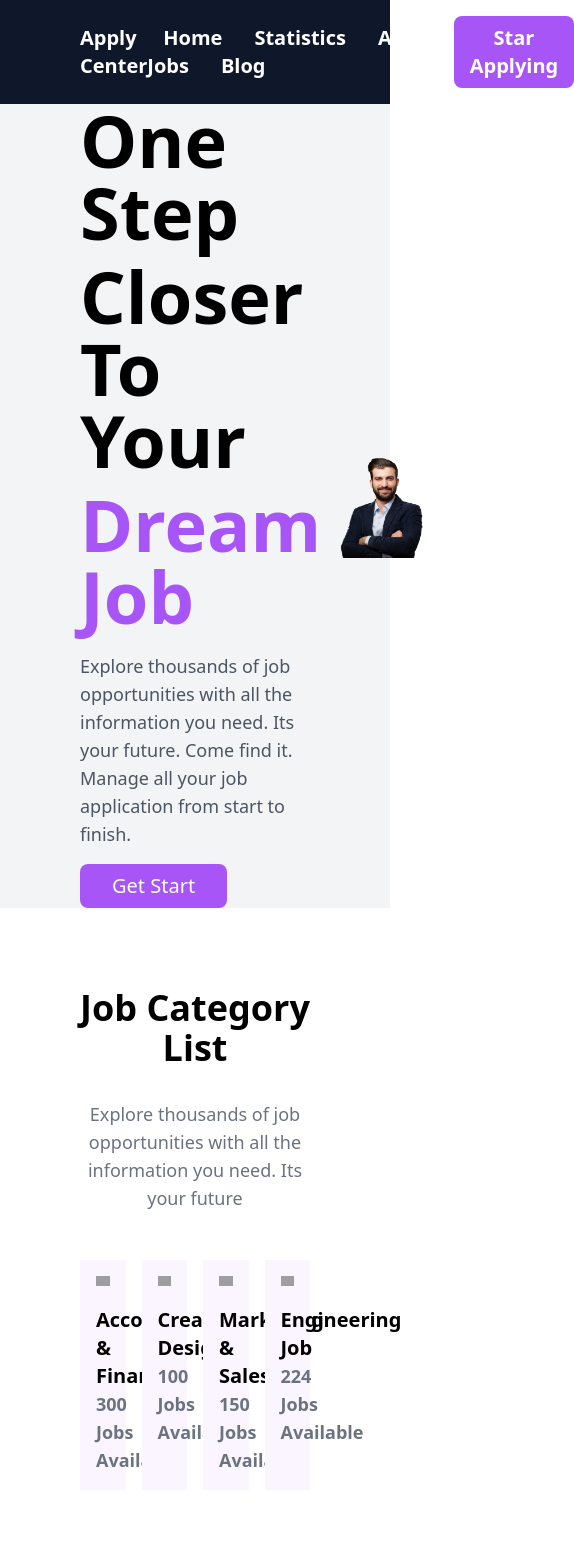
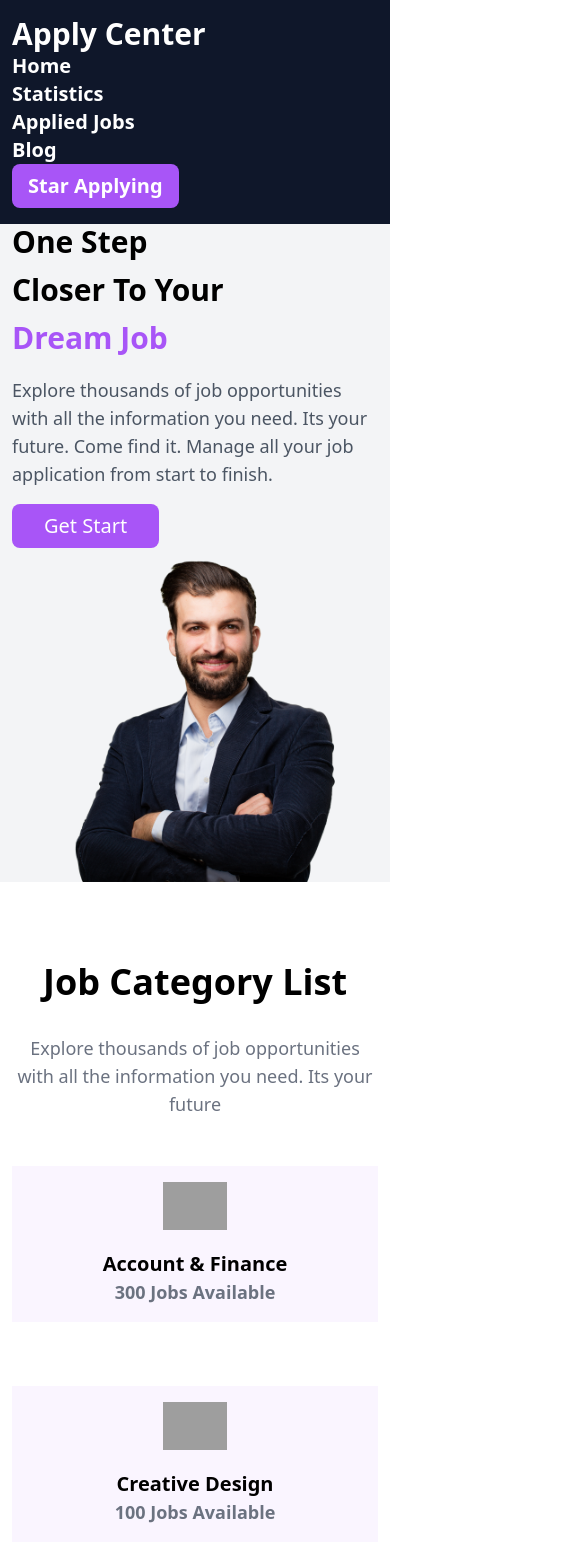
Before and after one commit to noornabi07/assignment-9, a React (Vite) app: page / in a window 390 px wide. Shown: the top 1568 px of the page, 574 px wide, since content can reach past the window. Built offline with nearby package versions, Linux system fonts and the light colour scheme; grey boxes are pictures that could not be loaded.

Commit message:
Home page mobile responsive done

```diff
--- a/package.json
+++ b/package.json
@@ -12,6 +12,7 @@
     "@fortawesome/fontawesome-svg-core": "^6.4.0",
     "@fortawesome/free-solid-svg-icons": "^6.4.0",
     "@fortawesome/react-fontawesome": "^0.2.0",
+    "@heroicons/react": "^2.0.17",
     "localforage": "^1.10.0",
     "match-sorter": "^6.3.1",
     "react": "^18.2.0",
--- a/src/components/Banner/Banner.jsx
+++ b/src/components/Banner/Banner.jsx
@@ -19,22 +19,22 @@ const Banner = () => {
     return (
         <div>
             {/* Banner section */}
-            <div className='flex justify-between items-center px-20 bg-gray-100'>
+            <div className='md:flex justify-between items-center px-3 md:px-20 bg-gray-100'>
                 <div>
-                    <p className='font-bold text-7xl '>One Step</p>
-                    <p className='font-bold text-7xl my-3'>Closer To Your</p>
-                    <p className='font-bold text-7xl text-purple-500'>Dream Job</p>
+                    <p className='font-bold text-3xl md:text-7xl '>One Step</p>
+                    <p className='font-bold text-3xl md:text-7xl my-3'>Closer To Your</p>
+                    <p className='font-bold text-3xl md:text-7xl text-purple-500'>Dream Job</p>
                     <p className='mt-5 text-lg text-gray-600'>Explore thousands of job opportunities with all the information you need. Its your future. Come find it. Manage all your job application from start to finish.</p>
                     <button className='bg-purple-500 py-2 px-8 rounded-lg mt-4 text-white text-xl'>Get Start</button>
                 </div>
-                <img className='w-2/4' src={img} alt="" />
+                <img className='md:w-2/4' src={img} alt="" />
             </div>
 
             {/* Job Category section */}
-            <div className='text-center mt-20 px-20 mb-10'>
+            <div className='text-center mt-20 px-3 md:px-20 mb-10'>
                 <h2 className='font-bold text-4xl mb-8'>Job Category List</h2>
                 <p className='font-semibol text-lg text-gray-500'>Explore thousands of job opportunities with all the information you need. Its your future</p>
-                <div className='grid grid-cols-4 gap-4'>
+                <div className='grid md:grid-cols-4 gap-4'>
                     {
                         category.map(category => <Category
                             key={category.id}
@@ -45,12 +45,12 @@ const Banner = () => {
             </div>
 
             {/* Feature section */}
-            <div className='mt-20 px-20'>
+            <div className='mt-20 md:px-20 px-3'>
                 <div className='text-center mb-16'>
                     <h2 className='font-bold text-4xl mb-4'>Featured Jobs</h2>
                     <p className='font-semibol text-lg text-gray-500'>Explore thousands of job opportunities with all the information you need. Its your future</p>
                 </div>
-                <div className='grid grid-cols-2 gap-5'>
+                <div className='grid md:grid-cols-2 gap-5'>
                     {
                         features.slice(0, 4).map(feature => <Feature
                             key={feature.id}
--- a/src/components/Feature/Feature.jsx
+++ b/src/components/Feature/Feature.jsx
@@ -17,11 +17,11 @@ const Feature = ({ feature }) => {
             <div className='flex gap-8'>
                 <div className='flex items-center'>
                     <FontAwesomeIcon className='text-xl font-bold text-gray-500 mr-2' icon={faLocationDot} />
-                    <p className='font-semibold text-xl text-gray-500'>{address}</p>
+                    <p className='font-semibold md:text-xl text-gray-500'>{address}</p>
                 </div>
                 <div className='flex items-center'>
                     <FontAwesomeIcon className='text-xl font-bold text-gray-500 mr-2' icon={faCircleDollarToSlot} />
-                    <p className='font-semibold text-xl text-gray-500'>{salary}</p>
+                    <p className='font-semibold md:text-xl text-gray-500'>{salary}</p>
                 </div>
             </div>
             <Link to={`/${id}`}>
--- a/src/components/Header/Header.jsx
+++ b/src/components/Header/Header.jsx
@@ -1,15 +1,15 @@
-import React from 'react';
+import React, { useState } from 'react';
 import { Link } from 'react-router-dom';
 
 const Header = () => {
     return (
-        <nav className='bg-slate-900 text-white flex justify-between px-20 items-center py-4 font-semibold text-xl'>
-            <h2>Apply Center</h2>
+        <nav className='bg-slate-900 text-white md:flex px-3 justify-center md:justify-between md:px-20 items-center py-4 font-semibold text-xl'>
+            <h2 className='font-bold text-3xl'>Apply Center</h2>
             <div>
-                <Link className='px-4 hover:text-purple-400' to="/">Home</Link>
-                <Link className='px-4 hover:text-purple-400' to="/statistics">Statistics</Link>
-                <Link className='px-4 hover:text-purple-400' to="/applied">Applied Jobs</Link>
-                <Link className='px-4 hover:text-purple-400' to="/blog">Blog</Link>
+                <Link className='md:px-4 block  md:inline hover:text-purple-400' to="/">Home</Link>
+                <Link className='md:px-4 block  md:inline hover:text-purple-400' to="/statistics">Statistics</Link>
+                <Link className='md:px-4 block  md:inline hover:text-purple-400' to="/applied">Applied Jobs</Link>
+                <Link className='md:px-4 block  md:inline hover:text-purple-400' to="/blog">Blog</Link>
             </div>
             <button className='bg-purple-500 py-2 hover:bg-purple-600 px-4 rounded-lg'>Star Applying</button>
         </nav>
```
Also changed, not shown: 1 other file (tests, documents, lock files or other folders).
